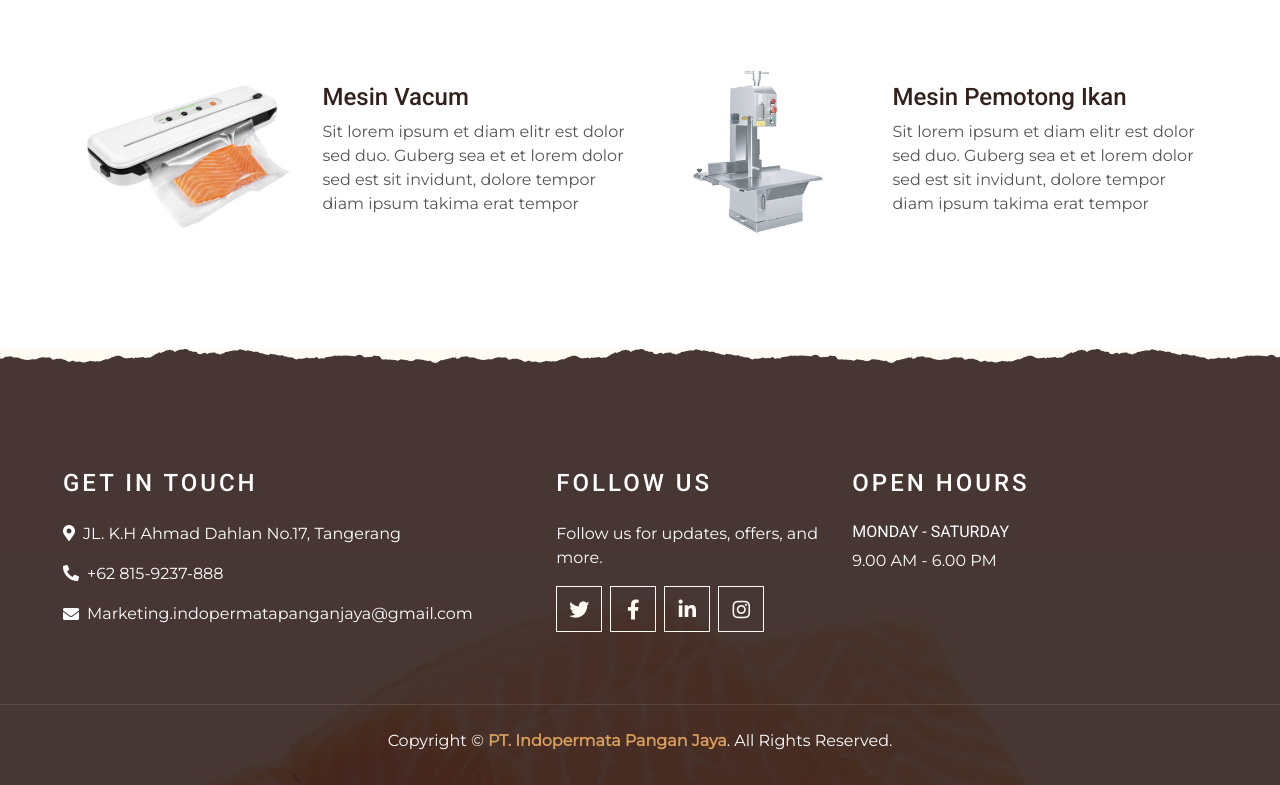
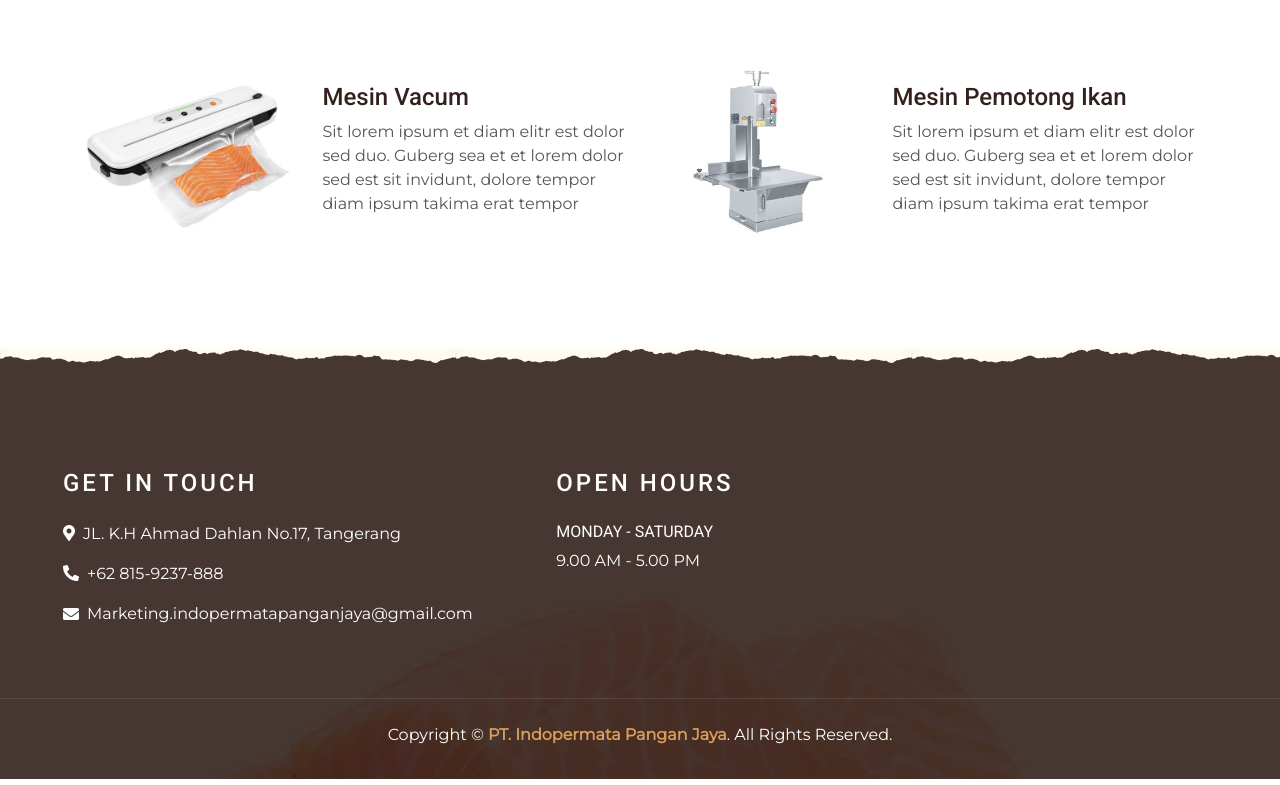
Before and after one commit to Rizky942/IndopermataPanganJaya, a plain HTML site: page facility.html in a window 1280 px wide. Shown: the part 979-1764 px from the top of the page. Drawn offline with nearby package versions, Linux system fonts and the light colour scheme; a script that the page names is missing.

Commit message:
Update facility.html

```diff
--- a/facility.html
+++ b/facility.html
@@ -9,7 +9,7 @@
     <meta content="Free Website Template" name="description">
 
     <!-- Favicon -->
-    <link href="img/favicon.ico" rel="icon">
+    <link href="img/logo IPJ w text.jpg" rel="icon">
 
     <!-- Google Font -->
     <link rel="preconnect" href="https://fonts.gstatic.com">
@@ -138,20 +138,10 @@
                 </p>
             </div>
             <div class="col-lg-3 col-md-6 mb-5">
-                <h4 class="text-white text-uppercase mb-4" style="letter-spacing: 3px;">Follow Us</h4>
-                <p>Follow us for updates, offers, and more.</p>
-                <div class="d-flex justify-content-start">
-                    <a class="btn btn-lg btn-outline-light btn-lg-square mr-2" href="#"><i class="fab fa-twitter"></i></a>
-                    <a class="btn btn-lg btn-outline-light btn-lg-square mr-2" href="#"><i class="fab fa-facebook-f"></i></a>
-                    <a class="btn btn-lg btn-outline-light btn-lg-square mr-2" href="#"><i class="fab fa-linkedin-in"></i></a>
-                    <a class="btn btn-lg btn-outline-light btn-lg-square" href="#"><i class="fab fa-instagram"></i></a>
-                </div>
-            </div>
-            <div class="col-lg-3 col-md-6 mb-5">
                 <h4 class="text-white text-uppercase mb-4" style="letter-spacing: 3px;">Open Hours</h4>
                 <div>
                     <h6 class="text-white text-uppercase">Monday - Saturday</h6>
-                    <p>9.00 AM - 6.00 PM</p>
+                    <p>9.00 AM - 5.00 PM</p>
                 </div>
             </div>
         </div>
```
